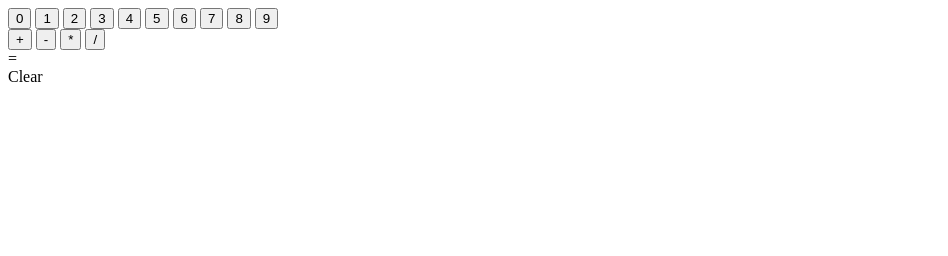
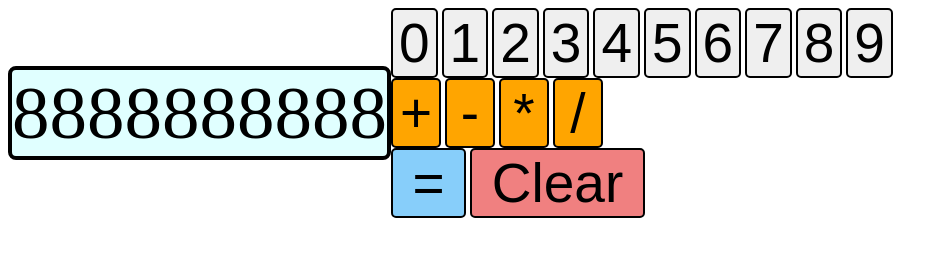
Before and after one commit to Runner-Dad84/TOP.Calculator, a plain HTML site: page index.html in a window 1280 px wide. Shown: the whole page, without its empty margins (0-948 px from the left). Drawn offline with Linux system fonts and the light colour scheme.

Commit message:
Create calculator buttons in css

```diff
--- a/index.html
+++ b/index.html
@@ -11,28 +11,28 @@
 </head>
 <body>
     <div class="calculator">
-        <div id="screen"></div>
+        <div id="display">8888888888</div>
         <div class="buttons">
             <div class="numbers">
-                <button class="num">0</button>
-                <button class="num">1</button>
-                <button class="num">2</button>
-                <button class="num">3</button>
-                <button class="num">4</button>
-                <button class="num">5</button>
-                <button class="num">6</button>
-                <button class="num">7</button>
-                <button class="num">8</button>
-                <button class="num">9</button>
+                <button id="zero">0</button>
+                <button id="one">1</button>
+                <button id="two">2</button>
+                <button id="three">3</button>
+                <button id="four">4</button>
+                <button id="five">5</button>
+                <button id="six">6</button>
+                <button id="seven">7</button>
+                <button id="eight">8</button>
+                <button id="nine">9</button>
             </div>
             <div class="operators">
-                <button class="oper">+</button>
-                <button class="oper">-</button>
-                <button class="oper">*</button>
-                <button class="oper">/</button>
+                <button id="plus">+</button>
+                <button id="minus">-</button>
+                <button id="mult">*</button>
+                <button id="div">/</button>
             </div>
-            <div id="equals">=</div>
-            <div id="clear">Clear</div>
+            <button id="equals">=</button>
+            <button id="clear">Clear</button>
         </div>
     </div>
 
--- a/style.css
+++ b/style.css
@@ -0,0 +1,50 @@
+body {
+    display:flex;
+}
+
+button {
+    border: 2px solid black;
+    border-radius: 5px;
+    font-size: 55px;
+}
+
+.calculator {
+    display:flex;
+    justify-content: center;
+    align-items: center;
+}
+
+#display {
+    display: flex;
+    justify-content: center;
+    border: 4px solid black;
+    border-radius: 8px;
+    font-size: 75px;
+    color:black;
+    background-color: lightcyan;
+}
+
+.buttons {
+
+}
+
+.numbers {
+
+}
+
+.operators {
+}
+
+#plus, #minus, #mult, #div {
+    width: 50px;
+   background-color: orange;
+}
+
+#equals {
+    width: 75px;
+    background-color: lightskyblue;
+}
+#clear {
+    width: 175px;
+    background-color: lightcoral;
+}
```
